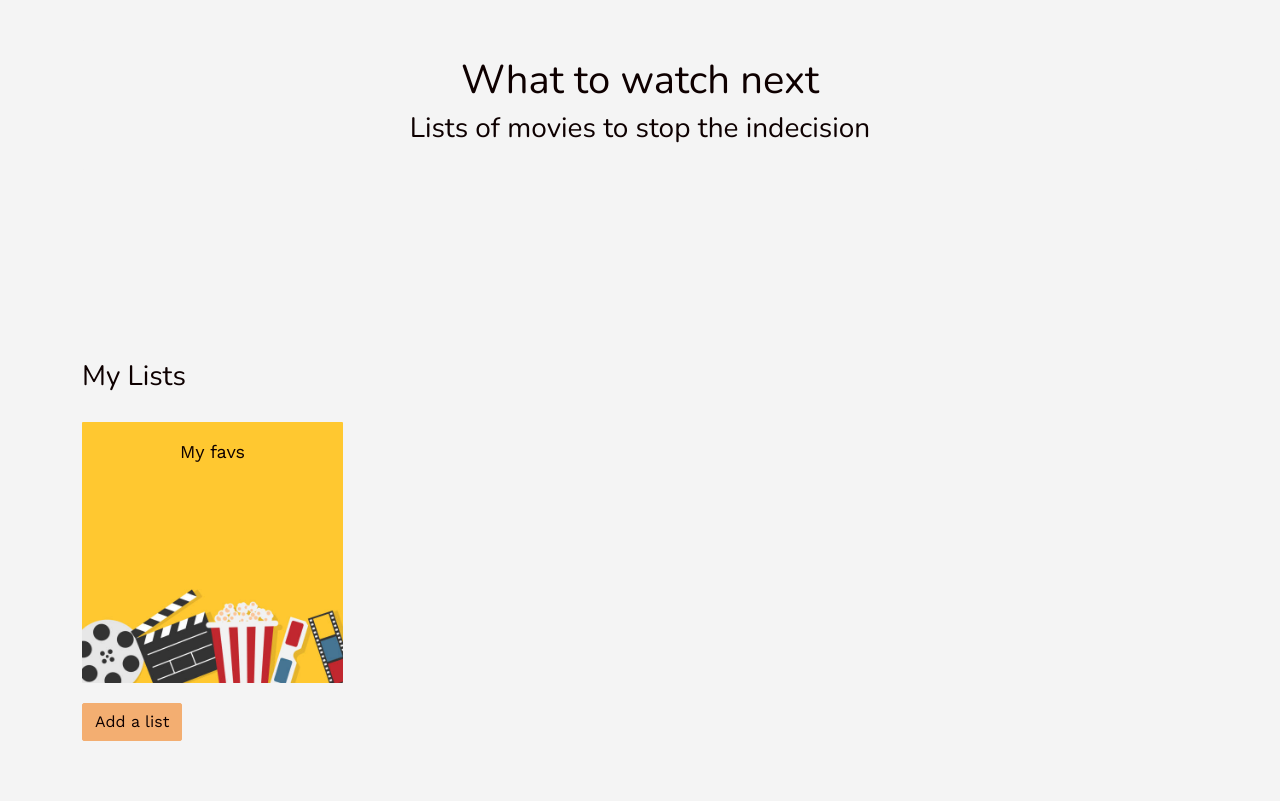
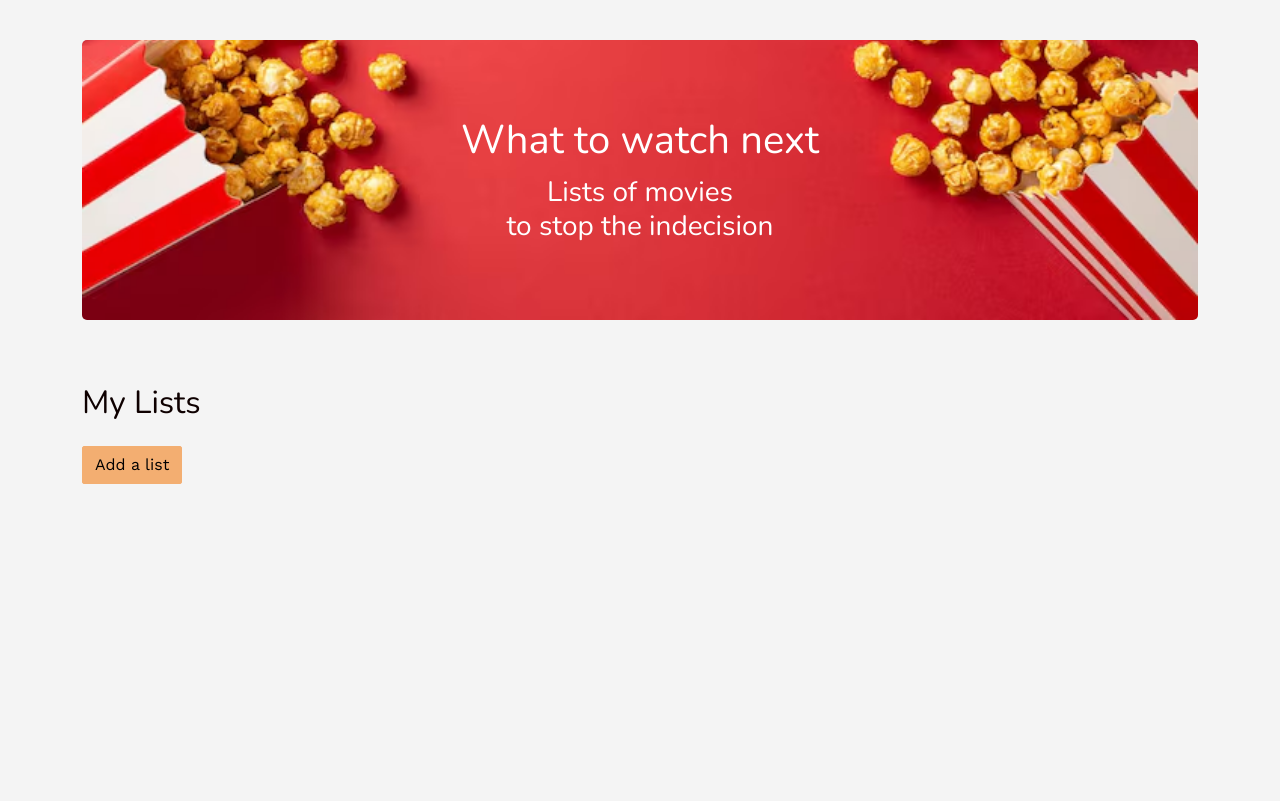
Before and after one commit to KateWright305/rails-watch-list, a Rails app: page / in a window 1280 px wide. After the commit the page ends 484 px from the top, so only its background shows below. Run offline with Rails 7, Linux system fonts and the light colour scheme; data comes from the database, SQL or seed files in the repository; data that the repository does not hold is empty; style sheets or scripts are compiled from the project's sources; parts of the project's set-up code (start-up, migrations or seed data) failed here and were passed over; some libraries are stand-ins or nearby versions.

Commit message:
App updated with image loading

```diff
--- a/app/assets/stylesheets/pages/_home.scss
+++ b/app/assets/stylesheets/pages/_home.scss
@@ -1,43 +1,113 @@
 // Specific CSS for your home-page
-ul {
-  list-style-type: none;
-  padding-left: 0;
+
+// PAGE SECTIONS
+
+.page-header {
+  padding-top: 40px;
 }
+
+.page-content {
+  padding-top: 40px;
+  padding-bottom: 60px;
+}
+
+// HEADER BANNER
+
+.card-category {
+  height: 280px;
+  background-size: cover;
+  background-position: bottom;
+
+  display: flex;
+  flex-direction: column;
+  justify-content: center;
+  align-items: center;
+
+  padding: 20px;
+  color: white;
+  text-align: center;
+  border-radius: 5px;
+}
+
+.card-category h1 {
+  margin-bottom: 12px;
+}
+
+.card-category h3 {
+  margin-bottom: 0px;
+}
+
+// LIST CARDS
 
 .list-card {
   border: none;
-  text-align: center;
-  font-size: large;
+  overflow: hidden;
+  border-radius: 5px;
 }
 
-.header-card {
-  border: none;
-  text-align: center;
+.list-card .card-img {
+  width: 100%;
+  aspect-ratio: 1 / 1;
+  object-fit: cover;
 }
 
-.movie-card {
-  text-align: center;
-  background-color: white;
+.list-card .card-img-overlay {
+  display: flex;
+  justify-content: center;
+  align-items: center;
 }
 
-header {
-  height: 40vh;
-  text-align: center;
+.list-card.has-photo .card-img-overlay {
+  background: rgba(0,0,0,0.3);
 }
 
-a,
-a:link,
-a:visited,
-a:hover,
-a:active {
-  text-decoration: none;
-  color: inherit;
+.list-card .card-title {
+  color: black;
+  text-align: center;
+  margin: 0;
 }
 
-.container {
-  display: flex;
-  flex-direction: column;
-  gap: 20px;
-  padding-top: 40px;
-  padding-bottom: 60px;
+.list-card.has-photo .card-title {
+  color: white;
 }
+
+.list-card .card-title a {
+  color: inherit;
+  text-decoration: none;
+}
+
+// MOVIE CARDS
+
+.movie-card {
+  border: none;
+  border-radius: 5px;
+  overflow: hidden;
+  box-shadow: 0 0 8px rgba(0, 0, 0, 0.1);
+}
+
+.movie-img {
+  width: 100%;
+  height: 250px;
+  object-fit: cover;
+}
+
+.movie-card .card-title {
+  font-weight: bold;
+  margin-bottom: 12px;
+}
+
+.movie-card .card-text {
+  font-size: 14px;
+  color: #666;
+}
+
+.movie-card .list-group-item {
+  font-size: 14px;
+}
+
+// FORMS
+
+.form-container {
+  max-width: 600px;
+  margin: 0 auto;
+}
--- a/app/controllers/lists_controller.rb
+++ b/app/controllers/lists_controller.rb
@@ -23,6 +23,6 @@ class ListsController < ApplicationController
   private
 
   def list_params
-    params.require(:list).permit(:name)
+    params.require(:list).permit(:name, :photo)
   end
 end
--- a/app/models/list.rb
+++ b/app/models/list.rb
@@ -1,6 +1,7 @@
 class List < ApplicationRecord
   has_many :bookmarks, dependent: :destroy
   has_many :movies, through: :bookmarks
+  has_one_attached :photo
 
   validates :name, presence: true, uniqueness: true
 end
--- a/app/views/lists/index.html.erb
+++ b/app/views/lists/index.html.erb
@@ -1,34 +1,41 @@
-<header>
+<header class="page-header">
   <div class="container">
-    <div class="card header-card">
-      <div class="card-body">
-        <h1>What to watch next</h1>
-        <h3>Lists of movies to stop the indecision</h3>
-      </div>
+    <div class="card-category"
+      style="background-image: url('<%= asset_path "red_movie.avif" %>')">
+      <h1>What to watch next</h1>
+      <h3>Lists of movies<br>to stop the indecision</h3>
     </div>
   </div>
 </header>
 
-<main>
-  <div class = "container">
-    <h3>My Lists</h3>
+<main class="page-content">
+  <div class="container">
 
-    <div class="row">
+    <h2 class="my-4">My Lists</h2>
+
+    <div class="row g-4">
       <% @lists.each do |list| %>
-        <div class="col-sm-3">
-          <div class="card list-card">
-            <%= image_tag "yellow_movie.jpg", class: "card-img", alt: "Yellow film background" %>
+        <div class="col-12 col-sm-6 col-lg-3">
+          <div class="card list-card <%= 'has-photo' if list.photo.attached? %>">
+
+            <% if list.photo.attached? %>
+              <%= cl_image_tag list.photo.key, class: "card-img", alt: "Uploaded list photo" %>
+            <% else %>
+              <%= image_tag "yellow_movie.jpg", class: "card-img", alt: "Yellow film background" %>
+            <% end %>
+
             <div class="card-img-overlay">
-              <div class="card-title">
+              <h3 class="card-title">
                 <%= link_to list.name, list_path(list) %>
-              </div>
+              </h3>
             </div>
           </div>
+
         </div>
       <% end %>
     </div>
 
-    <div>
+    <div class="mt-4">
       <%= link_to "Add a list", new_list_path, class:"btn btn-warning" %>
     </div>
 
--- a/app/views/shared/_form_new_list.html.erb
+++ b/app/views/shared/_form_new_list.html.erb
@@ -1,7 +1,8 @@
 <%= simple_form_for(list) do |f| %>
   <%= f.input :name %>
+  <%= f.input :photo, as: :file %>
 
-  <div class="d-flex gap-2">
+  <div class="d-flex gap-2 mt-4">
     <%= f.button :submit, class:"btn btn-warning" %>
     <%= link_to "Back to lists", lists_path, class:"btn btn-outline-secondary" %>
   </div>
--- a/config/environments/development.rb
+++ b/config/environments/development.rb
@@ -29,7 +29,7 @@ Rails.application.configure do
   config.cache_store = :memory_store
 
   # Store uploaded files on the local file system (see config/storage.yml for options).
-  config.active_storage.service = :local
+  config.active_storage.service = :cloudinary
 
   # Don't care if the mailer can't send.
   config.action_mailer.raise_delivery_errors = false
--- a/config/storage.yml
+++ b/config/storage.yml
@@ -5,6 +5,10 @@ test:
 local:
   service: Disk
   root: <%= Rails.root.join("storage") %>
+
+cloudinary:
+  service: Cloudinary
+  folder: <%= Rails.env %>
 
 # Use bin/rails credentials:edit to set the AWS secrets (as aws:access_key_id|secret_access_key)
 # amazon:
```
Also changed, not shown: app/views/bookmarks/new.html.erb (+8 -11 lines), app/views/lists/new.html.erb (+7 -10 lines), app/views/lists/show.html.erb (+46 -23 lines), db/migrate/20261120165920_create_active_storage_tables.active_storage.rb (added, +57 -0 lines), db/seeds.rb (+23 -5 lines), Gemfile, Gemfile.lock, app/assets/images/red_movie.avif (added), db/schema.rb.
